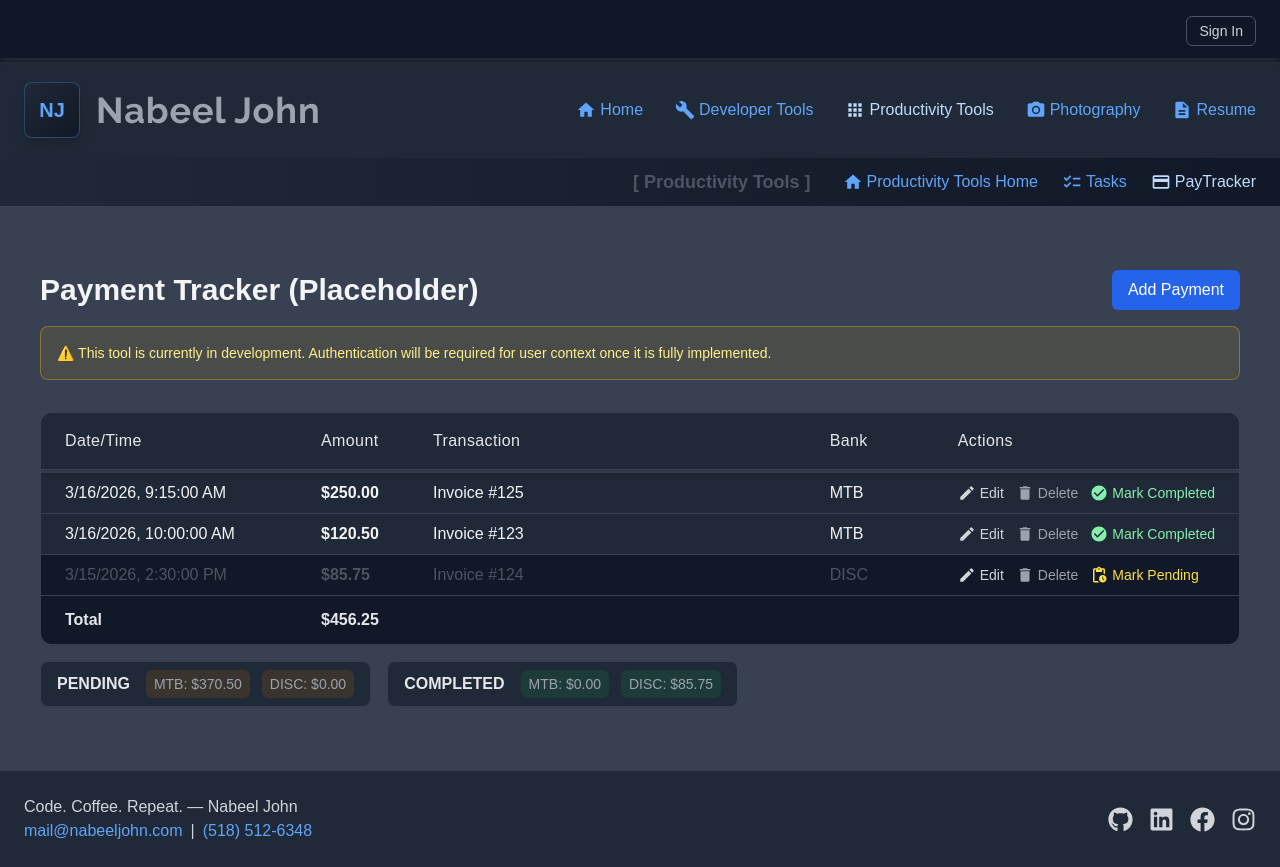
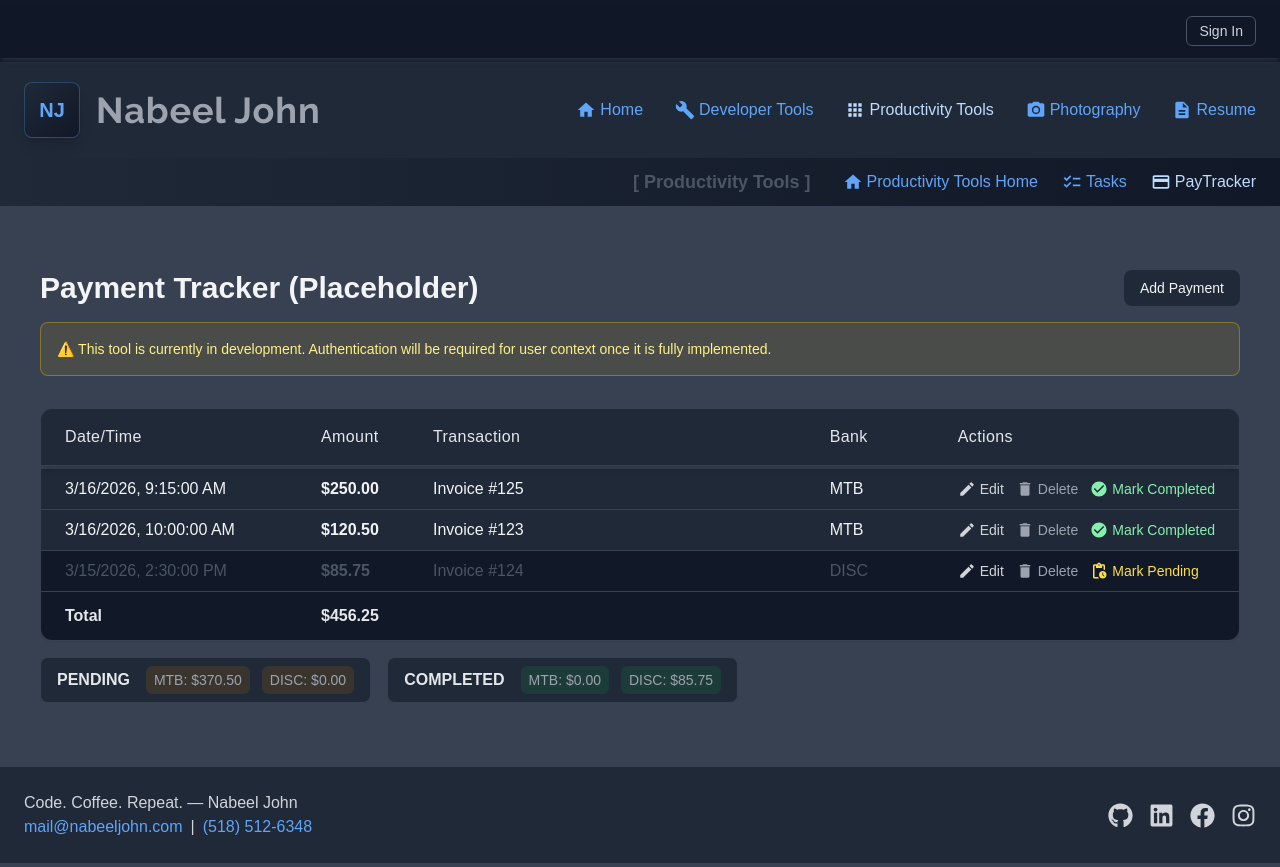
Before and after one commit to nabeeljohn/njohnweb, a Next.js app: page /tools/productivity/paytracker in a window 1280 px wide. Built offline with nearby package versions, Linux system fonts and the light colour scheme; no server answers.

Commit message:
add payment button style update

```diff
--- a/app/tools/productivity/paytracker/modals/addpaymentmodal.tsx
+++ b/app/tools/productivity/paytracker/modals/addpaymentmodal.tsx
@@ -25,7 +25,7 @@ export default function AddPaymentModal() {
     return (
         <>
             <button
-                className="bg-blue-600 text-white px-4 py-2 rounded-md hover:bg-blue-700"
+                className="bg-gray-800 hover:bg-gray-800 px-4 py-2 rounded-lg text-sm font-medium transition"
                 onClick={() => setIsOpen(true)}
             >
                 Add Payment
```
